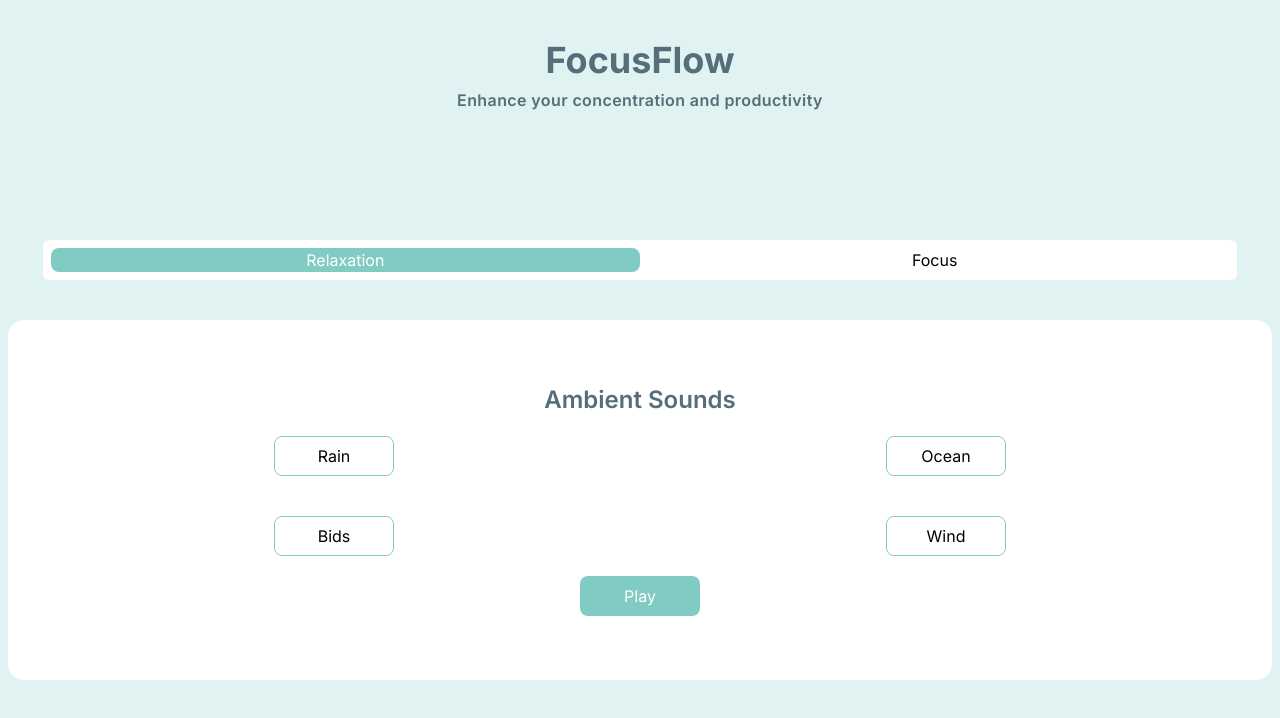
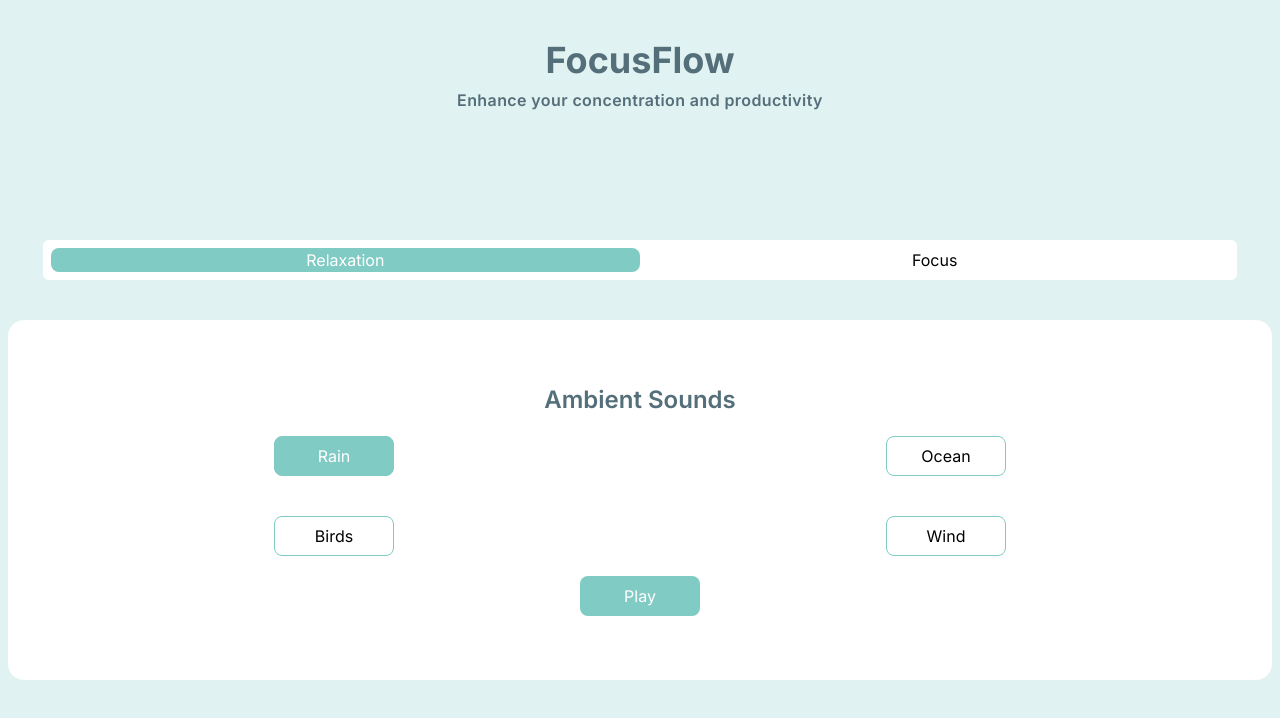
Before and after one commit to tadeowoto/focus-flow, a React (Vite) app: page / in a window 1280 px wide. Shown: the top 718 px of the page. Built offline with nearby package versions, Linux system fonts and the light colour scheme.

Commit message:
sound logic

```diff
--- a/src/components/Ambient.tsx
+++ b/src/components/Ambient.tsx
@@ -1,45 +1,81 @@
-import { useState } from "react";
+import { useState, useEffect } from "react";
 
 export const Ambient = () => {
   const [isPlaying, setIsPlaying] = useState(false);
+  const [selectedSound, setSelectedSound] = useState<string>("rain");
+  const sounds: { name: string; file: string }[] = [
+    { name: "Rain", file: "/rain.mp3" },
+    { name: "Ocean", file: "/sea.wav" },
+    { name: "Birds", file: "/birds.flac" },
+    { name: "Wind", file: "/wind.wav" },
+  ];
 
-  const handleButton = () => {
+  // estado que inicializa con un objeto Audio, y que se actualiza cuando se cambia el sonido seleccionado
+  const [audio] = useState(new Audio(sounds[0].file));
+
+  useEffect(() => {
+    audio.src =
+      sounds.find((sound) => sound.name.toLowerCase() === selectedSound)
+        ?.file || "";
+    audio.loop = true;
     if (isPlaying) {
+      audio.play();
+    }
+    return () => {
+      audio.pause();
+    };
+  }, [selectedSound, audio]);
+
+  const handlePlayPause = () => {
+    if (isPlaying) {
+      audio.pause();
       setIsPlaying(false);
     } else {
+      audio.play();
       setIsPlaying(true);
     }
+  };
+
+  const handleSoundSelect = (sound: string) => {
+    if (isPlaying) {
+      audio.pause();
+      setIsPlaying(false);
+    }
+    setSelectedSound(sound.toLowerCase());
   };
 
   return (
     <>
       <h1 className="text-2xl font-semibold text-slate">Ambient Sounds</h1>
+      <div className="w-full flex flex-col items-center">
         <div className="w-full h-40 grid grid-cols-2 place-items-center">
-        <button className="w-30 h-10 rounded-lg border border-seafoam-secondary">
-          Rain
+          {sounds.map((sound) => (
+            <button
+              key={sound.name}
+              onClick={() => handleSoundSelect(sound.name)}
+              className={`w-30 h-10 rounded-lg border border-seafoam-secondary ${
+                selectedSound === sound.name.toLowerCase()
+                  ? "bg-seafoam-secondary text-cloud"
+                  : ""
+              }`}
+            >
+              {sound.name}
             </button>
-        <button className="w-30 h-10 rounded-lg border border-seafoam-secondary">
-          Ocean
-        </button>
-        <button className="w-30 h-10 rounded-lg border border-seafoam-secondary">
-          Bids
-        </button>
-        <button className="w-30 h-10 rounded-lg border border-seafoam-secondary">
-          Wind
-        </button>
+          ))}
         </div>
         <div>
           <button
-          className={`${
+            className={`w-30 h-10 rounded-lg ${
               isPlaying
-              ? "w-30 h-10 rounded-lg text-slate bg-cloud border border-seafoam-secondary"
-              : "w-30 h-10 rounded-lg text-cloud bg-seafoam-secondary"
+                ? "text-slate bg-cloud border border-seafoam-secondary"
+                : "text-cloud bg-seafoam-secondary"
             }`}
-          onClick={handleButton}
+            onClick={handlePlayPause}
           >
             {isPlaying ? "Pause" : "Play"}
           </button>
         </div>
+      </div>
     </>
   );
 };
```
Lines whose indentation alone changed are shown as unchanged.
